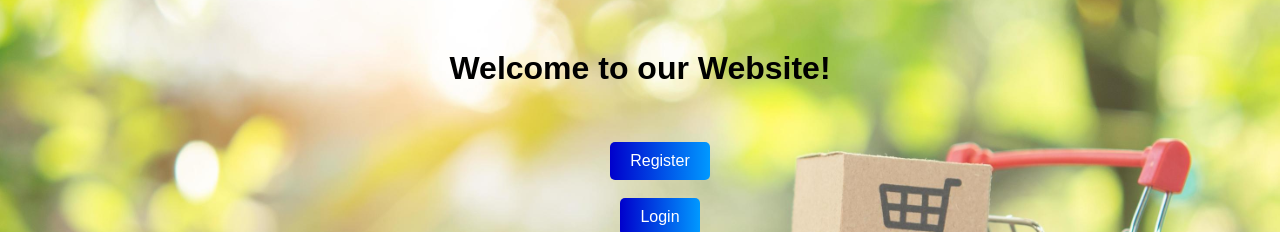
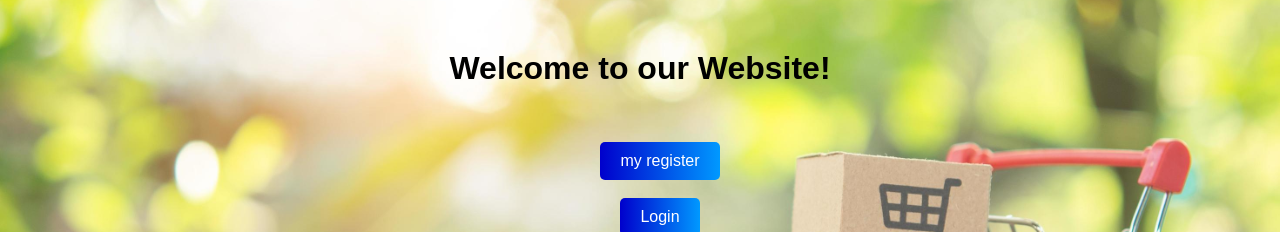
Before and after one commit to Umadevi0305/lab1, a plain HTML site: page index.html in a window 1280 px wide. Shown: the top 232 px of the page. Drawn offline with Linux system fonts and the light colour scheme.

Commit message:
register to my register

```diff
--- a/index.html
+++ b/index.html
@@ -40,7 +40,7 @@
 <body>
     <h1>Welcome to our Website!</h1><br>
     <ul>
-        <li><button onclick="location.href='register.html'">Register</button></li><br><br>
+        <li><button onclick="location.href='register.html'">my register</button></li><br><br>
         <li><button onclick="location.href='login.html'">Login</button></li><br><br>
         <li><button onclick="location.href='catalog.html'">Product Catalog</button></li><br><br>
     </ul>
```
